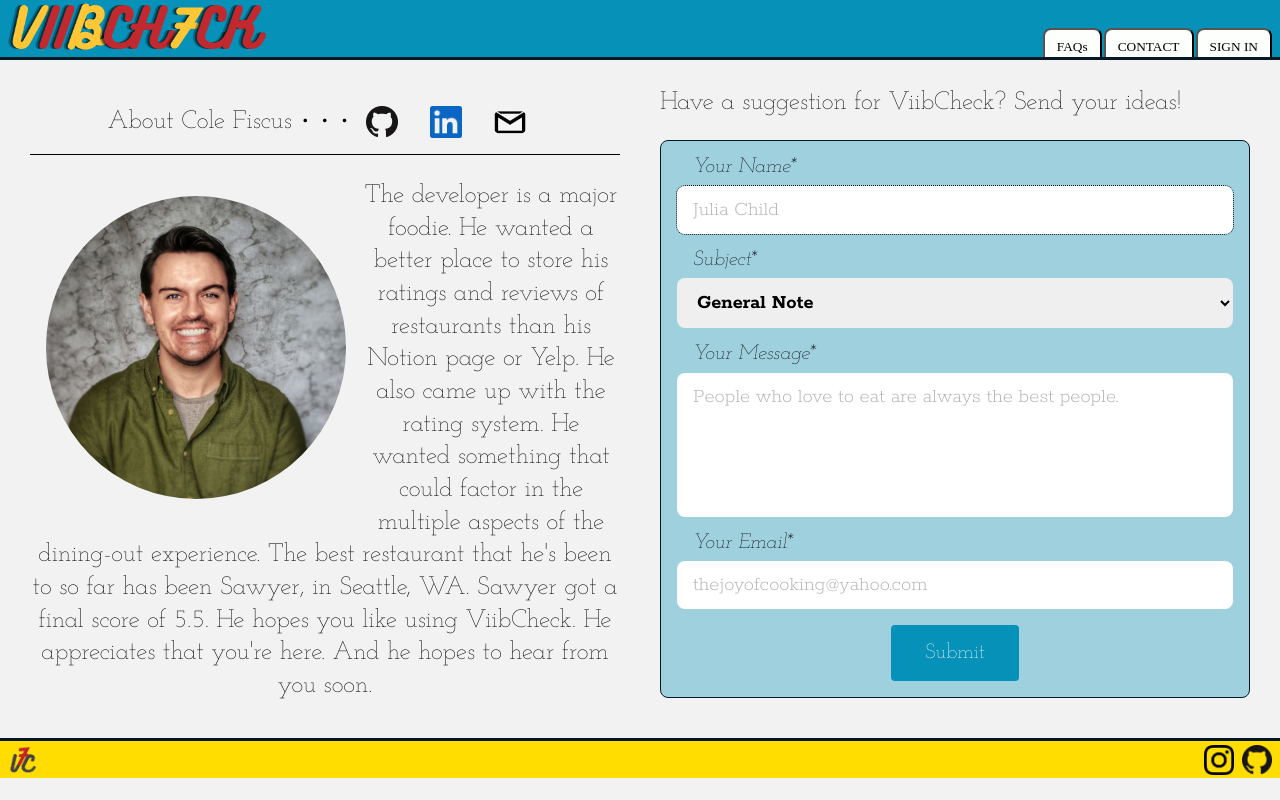
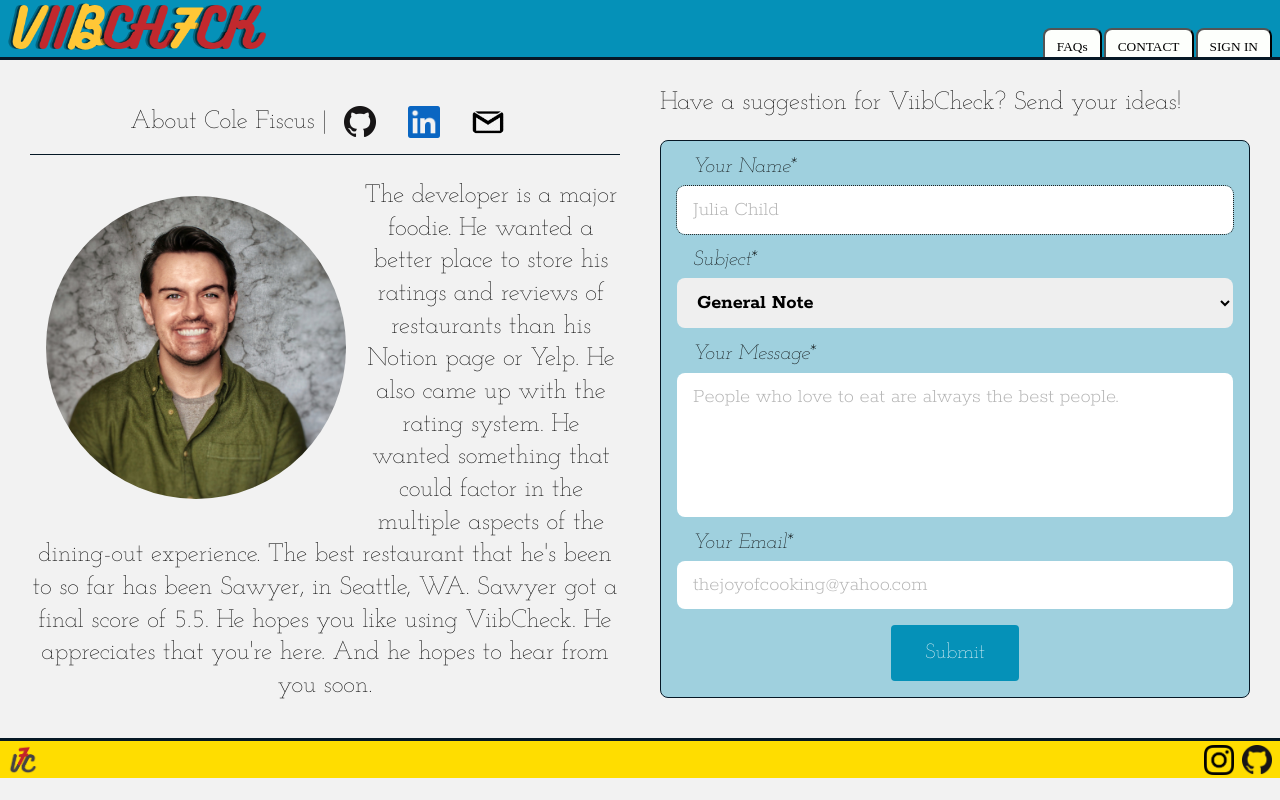
Before and after one commit to colefiscus/vibecheck, a React (Create React App) app: page /contact in a window 1280 px wide. Built offline with nearby package versions, Linux system fonts and the light colour scheme; a web font is replaced by a local one.

Commit message:
Edit title in SocialWrapper and change bord color

```diff
--- a/src/Views/Contact.js
+++ b/src/Views/Contact.js
@@ -12,7 +12,7 @@ const Contact = () => {
     <ContactWrapper>
       <AboutWrapper style={{ "--alignment": "center" }}>
         <SocialWrapper>
-          <h2>About Cole Fiscus • • •</h2>
+          <h2>About Cole Fiscus |</h2>
           <ImageWrapper style={{ "--size": 32 + "px" }}>
             <Logo src={ghLogo} />
           </ImageWrapper>
@@ -38,6 +38,7 @@ const Contact = () => {
 
 const ContactWrapper = styled.main`
   display: flex;
+  flex-wrap: wrap;
   flex-direction: row;
   justify-content: center;
   font-family: 'Josefin Slab';
@@ -49,9 +50,10 @@ const ContactWrapper = styled.main`
 
 const SocialWrapper = styled.div`
   display: flex;
+  flex-wrap: wrap;
   justify-content: center;
   align-items: center;
-  border-bottom: 1px solid;
+  border-bottom: 1px solid #061826;
   line-height: 0;
   margin-bottom: 25px;
 `;
```
